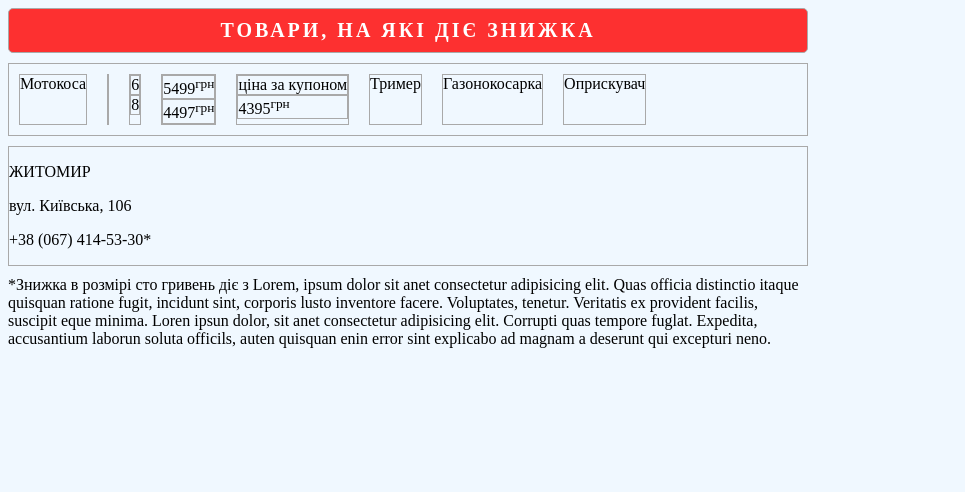
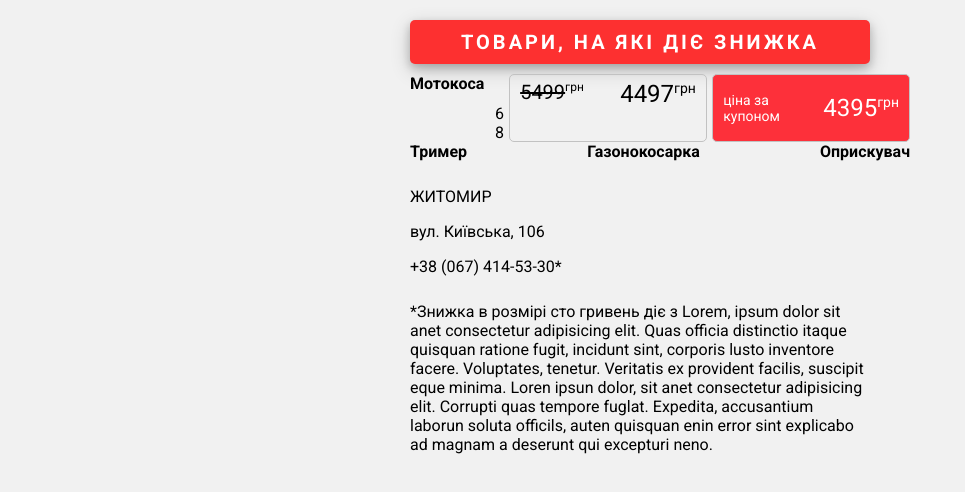
Before and after one commit to MKA09245/Market, a plain HTML site: page market.html in a window 1280 px wide. Shown: the whole page, without its empty margins (0-965 px from the left). Drawn offline with Linux system fonts and the light colour scheme.

Commit message:
Update market.css

```diff
--- a/css/market.css
+++ b/css/market.css
@@ -1,25 +1,31 @@
-body{
-    background-color: aliceblue;
+@import url("https://fonts.googleapis.com/css?family=Roboto:ital,wght@0,100;0,300;0,400;0,500;0,700;0,900;1,100;1,300;1,400;1,500;1,700;1,900&display=swap");
+
+body {
+  margin: 0px;
+  padding: 0px;
+  box-sizing: border-box;
+  font-family: Roboto;
+  background-color: #f1f1f1;
+  display: flex;
+  justify-content: center;
 }
 
 content {
-    width: 800px;
+  width: 460px;
   display: flex;
   flex-direction: column;
   justify-content: center;
   gap: 10px;
 }
 
-div{
-    border: 1px solid darkgray;
-}
-
 .title {
-    background-color: rgb(253, 48, 48);
   width: auto;
+  padding: 10px;
+  margin-top: 20px;
+  background: rgb(253, 48, 48);
+  border-radius: 5px;
+  box-shadow: 0 4px 8px 0 rgba(0, 0, 0, 0.2), 0 6px 20px 0 rgba(0, 0, 0, 0.19);
   color: white;
-    padding: 10px;
-    border-radius: 5px;
   text-transform: uppercase;
   font-size: 20px;
   text-align: center;
@@ -28,29 +34,111 @@ div{
 }
 
 .items {
-    padding: 10px;
   display: flex;
-    gap: 20px;
+  flex-wrap: wrap;
+  justify-content: space-between;
+  width: 500px;
 }
+
 .item {
   width: 200px;
-    height: 320px;
+  min-height: 400px;
   margin-bottom: 10px;
+  padding: 10px;
+
+  background-color: #ffffff;
+
   border: 1px solid rgb(194, 194, 194);
   border-radius: 5px;
-    box-shadow: 0 0 7px rgba(0, 0, 0,0.3);
+  box-shadow: 0 0 7px rgba(0, 0, 0, 0.3);
+
+  display: flex;
+  flex-direction: column;
+  justify-content: space-between;
 }
+
+.item-title {
+  font-weight: bold;
+}
+
+.item-image img {
+  height: 200px;
+}
+
+.parts-pay {
+  margin-top: 30px;
+  display: flex;
+  flex-direction: column;
+  align-items: flex-end;
+  justify-content: center;
+}
+
+.parts-pay img {
+  height: 24px;
+}
+
+.price {
+  border: 1px solid rgb(194, 194, 194);
+  border-radius: 5px;
+  padding: 5px 10px;
+  display: flex;
+}
+
+.price div:first-child {
+  width: 100px;
+  font-size: 20px;
+}
+
+.price div:first-child span {
+  text-decoration-line: line-through;
+}
+
+.price div:first-child sup {
+  font-size: 12px;
+}
+.price div:last-child {
+  font-size: 24px;
+}
+.price div:last-child sup {
+  font-size: 14px;
+}
+
+.bonus {
+  background: rgb(253, 48, 58);
+  color: white;
+  border-radius: 5px;
+  display: flex;
+  align-items: center;
+}
+
+.bonus div:first-child {
+  width: 100px;
+  font-size: 14px;
+}
+
+.bonus div:last-child {
+  font-size: 24px;
+}
+
+.bonus div:last-child sup {
+  font-size: 14px;
+}
+
 .contacts p {
   margin: 3px;
 }
-.contacts p:first-child{
+
+.contacts p:first-child {
   font-weight: bold;
+  letter-spacing: 1px;
 }
-.contacts p:last-child{
-    border-left: 3px solid rgb(253, 48, 48);
+
+.contacts p:last-child {
+  border-left: 3px solid rgb(253, 48, 58);
 }
-.license{
+
+.info {
   font-size: 9px;
   text-align: justify;
-    color:rgb(120,120,120)
+  color: rgb(120, 120, 120);
 }
```
Lines whose indentation alone changed are shown as unchanged.
